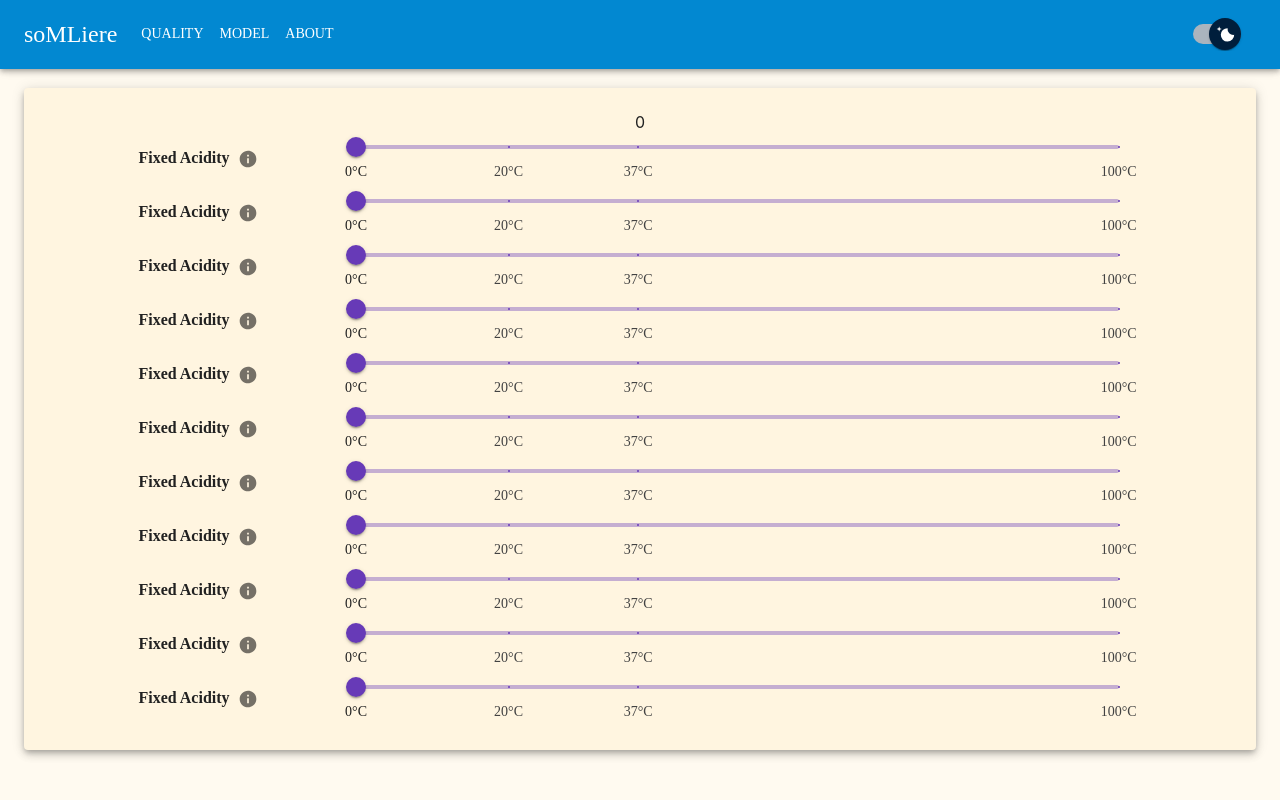
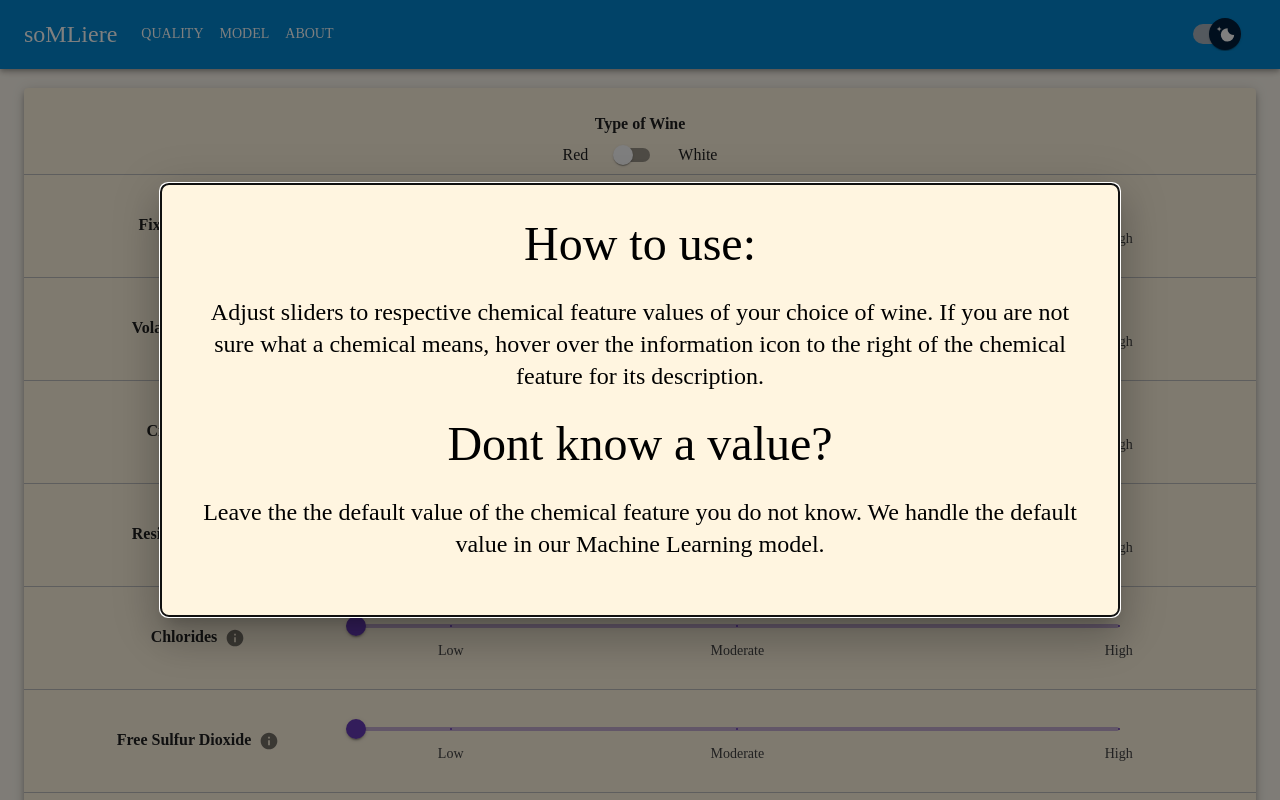
Before and after one commit to Ismael-Barajas/soMLiere-frontend, a Next.js app: page /quality in a window 1280 px wide. Shown: the top 800 px of the page. Built offline with nearby package versions, Linux system fonts and the light colour scheme.

Commit message:
Quality page implemented

```diff
--- a/constants/wineFeatures.json
+++ b/constants/wineFeatures.json
@@ -3,77 +3,253 @@
     "feature": "Fixed Acidity",
     "form_name": "fixed_acidity",
     "min": 0,
-    "max": 100,
-    "description": "Something being written in this man  this has to be very long just to test what is testing if this is a new line wow"
+    "max": 16,
+    "step": 0.1,
+    "unit": "<sup>g</sup>&frasl;<sub>dm<sup>3</sup></sub>",
+    "marks": [
+      {
+        "value": 2,
+        "label": "Low"
+      },
+      {
+        "value": 8,
+        "label": "Moderate"
+      },
+      {
+        "value": 16,
+        "label": "High"
+      }
+    ],
+    "description": "Primary fixed acids found in wine are tartaric, succinic, citric, and malic."
   },
   {
-    "feature": "Fixed Acidity",
-    "form_name": "fixed_acidity",
+    "feature": "Volatile Acidity",
+    "form_name": "volatile_acidity",
     "min": 0,
-    "max": 100,
-    "description": "Something being written in this man  this has to be very long just to test what is goiing on\ntesting if this is a new line wow"
+    "max": 1.6,
+    "step": 0.01,
+    "unit": "<sup>g</sup>&frasl;<sub>dm<sup>3</sup></sub>",
+    "marks": [
+      {
+        "value": 0.2,
+        "label": "Low"
+      },
+      {
+        "value": 0.8,
+        "label": "Moderate"
+      },
+      {
+        "value": 1.6,
+        "label": "High"
+      }
+    ],
+    "description": "Volatile acidity is the gaseous acids present in wine."
   },
   {
-    "feature": "Fixed Acidity",
-    "form_name": "fixed_acidity",
+    "feature": "Citric Acid",
+    "form_name": "citric_acid",
     "min": 0,
-    "max": 100,
-    "description": "Something being written in this man  this has to be very long just to test what is goiing on\ntesting if this is a new line wow"
+    "max": 1.7,
+    "step": 0.01,
+    "unit": "<sup>g</sup>&frasl;<sub>dm<sup>3</sup></sub>",
+    "marks": [
+      {
+        "value": 0.21,
+        "label": "Low"
+      },
+      {
+        "value": 0.85,
+        "label": "Moderate"
+      },
+      {
+        "value": 1.7,
+        "label": "High"
+      }
+    ],
+    "description": "It is weak organic acid, found in citrus fruits naturally."
   },
   {
-    "feature": "Fixed Acidity",
-    "form_name": "fixed_acidity",
+    "feature": "Residual Sugar",
+    "form_name": "residual_sugar",
     "min": 0,
-    "max": 100,
-    "description": "Something being written in this man  this has to be very long just to test what is goiing on\ntesting if this is a new line wow"
+    "max": 70,
+    "step": 0.01,
+    "unit": "<sup>g</sup>&frasl;<sub>dm<sup>3</sup></sub>",
+    "marks": [
+      {
+        "value": 8.7,
+        "label": "Low"
+      },
+      {
+        "value": 35,
+        "label": "Moderate"
+      },
+      {
+        "value": 70,
+        "label": "High"
+      }
+    ],
+    "description": "Amount of sugar left after fermentation."
   },
   {
-    "feature": "Fixed Acidity",
-    "form_name": "fixed_acidity",
+    "feature": "Chlorides",
+    "form_name": "chlorides",
     "min": 0,
-    "max": 100,
-    "description": "Something being written in this man  this has to be very long just to test what is goiing on\ntesting if this is a new line wow"
+    "max": 0.7,
+    "step": 0.001,
+    "unit": "<sup>g</sup>&frasl;<sub>dm<sup>3</sup></sub>",
+    "marks": [
+      {
+        "value": 0.087,
+        "label": "Low"
+      },
+      {
+        "value": 0.35,
+        "label": "Moderate"
+      },
+      {
+        "value": 0.7,
+        "label": "High"
+      }
+    ],
+    "description": "Amount of salt present in wine."
   },
   {
-    "feature": "Fixed Acidity",
-    "form_name": "fixed_acidity",
+    "feature": "Free Sulfur Dioxide",
+    "form_name": "free_sulfur_dioxide",
     "min": 0,
-    "max": 100,
-    "description": "Something being written in this man  this has to be very long just to test what is goiing on\ntesting if this is a new line wow"
+    "max": 290,
+    "step": 1,
+    "unit": "<sup>mg</sup>&frasl;<sub>dm<sup>3</sup></sub>",
+    "marks": [
+      {
+        "value": 36,
+        "label": "Low"
+      },
+      {
+        "value": 145,
+        "label": "Moderate"
+      },
+      {
+        "value": 290,
+        "label": "High"
+      }
+    ],
+    "description": "So2 is used for prevention of wine by oxidation and microbial spoilage."
   },
   {
-    "feature": "Fixed Acidity",
-    "form_name": "fixed_acidity",
+    "feature": "Total Sulfur Dioxide",
+    "form_name": "total_sulfur_dioxide",
     "min": 0,
-    "max": 100,
-    "description": "Something being written in this man  this has to be very long just to test what is goiing on\ntesting if this is a new line wow"
+    "max": 450,
+    "step": 1,
+    "unit": "<sup>mg</sup>&frasl;<sub>dm<sup>3</sup></sub>",
+    "marks": [
+      {
+        "value": 56,
+        "label": "Low"
+      },
+      {
+        "value": 225,
+        "label": "Moderate"
+      },
+      {
+        "value": 450,
+        "label": "High"
+      }
+    ],
+    "description": "Is the portion of SO2 that is free in the wine plus the portion that is bound to other chemicals in the wine such as aldehydes, pigments, or sugars."
   },
   {
-    "feature": "Fixed Acidity",
-    "form_name": "fixed_acidity",
-    "min": 0,
-    "max": 100,
-    "description": "Something being written in this man  this has to be very long just to test what is goiing on\ntesting if this is a new line wow"
+    "feature": "Density",
+    "form_name": "density",
+    "min": 0.98,
+    "max": 1.04,
+    "step": 0.00001,
+    "unit": "<sup>g</sup>&frasl;<sub>cm<sup>3</sup></sub>",
+    "marks": [
+      {
+        "value": 0.98746,
+        "label": "Low"
+      },
+      {
+        "value": 1.01,
+        "label": "Moderate"
+      },
+      {
+        "value": 1.04,
+        "label": "High"
+      }
+    ],
+    "description": "The density of water is close to that of water depending on the percent alcohol and sugar content."
   },
   {
-    "feature": "Fixed Acidity",
-    "form_name": "fixed_acidity",
-    "min": 0,
-    "max": 100,
-    "description": "Something being written in this man  this has to be very long just to test what is goiing on\ntesting if this is a new line wow"
+    "feature": "pH",
+    "form_name": "pH",
+    "min": 2.6,
+    "max": 4,
+    "step": 0.01,
+    "unit": "su",
+    "marks": [
+      {
+        "value": 2.775,
+        "label": "Low"
+      },
+      {
+        "value": 3.3,
+        "label": "Moderate"
+      },
+      {
+        "value": 4,
+        "label": "High"
+      }
+    ],
+    "description": "Describes how acidic or basic a wine is, most wines are between 3-4 on the pH scale."
   },
   {
-    "feature": "Fixed Acidity",
-    "form_name": "fixed_acidity",
-    "min": 0,
-    "max": 100,
-    "description": "Something being written in this man  this has to be very long just to test what is goiing on\ntesting if this is a new line wow"
+    "feature": "Sulphates",
+    "form_name": "sulphates",
+    "min": 0.2,
+    "max": 2,
+    "step": 0.01,
+    "unit": "<sup>g</sup>&frasl;<sub>dm<sup>3</sup></sub>",
+    "marks": [
+      {
+        "value": 0.42,
+        "label": "Low"
+      },
+      {
+        "value": 1.1,
+        "label": "Moderate"
+      },
+      {
+        "value": 2,
+        "label": "High"
+      }
+    ],
+    "description": "Added sulfites preserve freshness and protect wine from oxidation, and bacteria."
   },
   {
-    "feature": "Fixed Acidity",
-    "form_name": "fixed_acidity",
-    "min": 0,
-    "max": 100,
-    "description": "Something being written in this man  this has to be very long just to test what is goiing on\ntesting if this is a new line wow"
+    "feature": "Alcohol",
+    "form_name": "alcohol",
+    "min": 5,
+    "max": 15,
+    "step": 0.1,
+    "unit": "%",
+    "marks": [
+      {
+        "value": 6.2,
+        "label": "Low"
+      },
+      {
+        "value": 10,
+        "label": "Moderate"
+      },
+      {
+        "value": 15,
+        "label": "High"
+      }
+    ],
+    "description": "Percent of alcohol present in wine."
   }
 ]
--- a/pages/quality.js
+++ b/pages/quality.js
@@ -7,40 +7,40 @@ import {
   Typography,
   Tooltip,
   IconButton,
+  Stack,
+  Switch,
+  Button,
+  Modal,
+  Divider,
+  CircularProgress,
 } from "@mui/material";
 import { useState } from "react";
 import { MetaTags } from "../components";
 import InfoIcon from "@mui/icons-material/Info";
 import wineFeatures from "../constants/wineFeatures.json";
+import parse from "html-react-parser";
+import axios from "axios";
+import { useRouter } from "next/router";
+import Image from "next/image";
 
-const marks = [
-  {
-    value: 0,
-    label: "0°C",
-  },
-  {
-    value: 20,
-    label: "20°C",
-  },
-  {
-    value: 37,
-    label: "37°C",
-  },
-  {
-    value: 100,
-    label: "100°C",
-  },
-];
-
-const valueText = (value) => {
-  return `${value}°C`;
+const style = {
+  position: "absolute",
+  top: "50%",
+  left: "50%",
+  transform: "translate(-50%, -50%)",
+  width: "max(75%, 300px)",
+  bgcolor: "background.paper",
+  border: "1px solid #000",
+  borderRadius: 2,
+  boxShadow: 24,
+  p: 4,
 };
 
 const InputRow = (props) => {
   const { label, description } = props;
 
   return (
-    <Container>
+    <Container sx={{ py: 3 }}>
       <Grid container item direction="row" alignItems="center" spacing={2}>
         <Grid item xs={3}>
           <Typography>
@@ -61,20 +61,30 @@ const InputRow = (props) => {
 };
 
 const Quality = () => {
+  const router = useRouter();
   const [formValues, setFormValues] = useState({
-    fixed_acidity: 0,
-    volatile_acidity: 0,
-    citric_acid: 0,
-    residual_sugar: 0,
-    chlorides: 0,
-    free_sulfur_dioxide: 0,
-    total_sulfur_dioxide: 0,
-    density: 0,
-    pH: 0,
-    sulphates: 0,
-    alcohol: 0,
-    type: "",
+    fixed_acidity: "NA",
+    volatile_acidity: "NA",
+    citric_acid: "NA",
+    residual_sugar: "NA",
+    chlorides: "NA",
+    free_sulfur_dioxide: "NA",
+    total_sulfur_dioxide: "NA",
+    density: "NA",
+    pH: "NA",
+    sulphates: "NA",
+    alcohol: "NA",
+    type: "red",
   });
+  const [open, setOpen] = useState(false);
+  const [infoOpen, setInfoOpen] = useState(true);
+  const [loading, setLoading] = useState(false);
+
+  const handleOpen = () => setOpen(true);
+  const handleClose = () => {
+    setOpen(false);
+    setInfoOpen(false);
+  };
 
   const handleFormValues = (name, value) => {
     setFormValues((preValues) => {
@@ -82,31 +92,169 @@ const Quality = () => {
     });
   };
 
+  const handleType = (event) => {
+    setFormValues((preValues) => {
+      return {
+        ...preValues,
+        [event.target.name]: event.target.checked ? "white" : "red",
+      };
+    });
+  };
+
+  const getQualityRating = () => {
+    setLoading(true);
+    axios
+      .post(
+        "https://24z16yev6i.execute-api.us-west-1.amazonaws.com/default/somliere",
+        formValues
+      )
+      .then((res) => {
+        console.log(res);
+        setLoading(false);
+        router.push(
+          {
+            pathname: "/results",
+            query: { quality_result: res.data.score, success: true },
+          },
+          undefined,
+          { shallow: true }
+        );
+      })
+      .catch((err) => {
+        console.log(err);
+        setLoading(false);
+        router.push(
+          {
+            pathname: "/results",
+            query: { quality_result: null, success: false },
+          },
+          undefined,
+          { shallow: true }
+        );
+      });
+  };
+
   return (
     <Container maxWidth="xl">
       <MetaTags title="Quality" description="Provide features of wine." />
       <Paper align="center" elevation={5} sx={{ my: 3, py: 3 }}>
-        <Box>{formValues.fixed_acidity}</Box>
+        <Container>
+          <Typography>
+            <b>Type of Wine</b>
+          </Typography>
+          <Box sx={{ display: "flex", justifyContent: "center" }}>
+            <Stack direction="row" spacing={2} alignItems="center">
+              <Typography>Red</Typography>
+              <Switch onChange={handleType} name="type" />
+              <Typography>White</Typography>
+            </Stack>
+          </Box>
+        </Container>
+        <Divider />
         {wineFeatures.map((feature, index) => {
           return (
+            <Box key={index}>
               <InputRow
                 label={feature.feature}
                 description={feature.description}
-              key={index}
               >
                 <Slider
                   defaultValue={0}
                   name={feature.form_name}
-                getAriaValueText={valueText}
                   valueLabelDisplay="auto"
-                onChange={(e, value) => handleFormValues(e.target.name, value)}
-                marks={marks}
+                  onChange={(e, value) =>
+                    handleFormValues(e.target.name, value)
+                  }
+                  marks={feature.marks}
+                  step={feature.step}
                   min={feature.min}
                   max={feature.max}
                 />
               </InputRow>
+              <Divider />
+            </Box>
           );
         })}
+        <Button onClick={handleOpen} sx={{ mt: 2 }}>
+          Review
+        </Button>
+        <Modal open={open} onClose={handleClose} sx={{ overflow: "scroll" }}>
+          <Box sx={style}>
+            {!loading ? (
+              <>
+                <Typography variant="h6" align="center">
+                  <b>Type of Wine</b>
+                </Typography>
+                <Typography align="center">
+                  {formValues.type.toUpperCase()}
+                </Typography>
+                <Divider />
+                {wineFeatures.map((feature, index) => {
+                  return (
+                    <Box key={index}>
+                      <Typography variant="h6" align="center">
+                        <b>{feature.feature}</b>
+                      </Typography>
+                      <Typography align="center">
+                        {formValues[feature.form_name]} {parse(feature.unit)}
+                      </Typography>
+                      <Divider />
+                    </Box>
+                  );
+                })}
+                <Box sx={{ display: "flex", justifyContent: "center", mt: 3 }}>
+                  <Button onClick={getQualityRating}>
+                    Submit for Quality Rating
+                  </Button>
+                </Box>
+              </>
+            ) : (
+              <Box
+                sx={{
+                  display: "flex",
+                  justifyContent: "center",
+                  flexDirection: "column",
+                  alignItems: "center",
+                }}
+              >
+                <Typography variant="h3" sx={{ mb: 5 }}>
+                  Working on it.
+                </Typography>
+                <CircularProgress color="secondary" size={150} />
+                <Typography variant="h4" sx={{ mt: 5 }}>
+                  Chill out for a sec....
+                </Typography>
+                <Typography variant="h4" align="center">
+                  {"You'll be redirected soon if nothing goes wrong :)"}
+                </Typography>
+              </Box>
+            )}
+          </Box>
+        </Modal>
+        <Modal
+          open={infoOpen}
+          onClose={handleClose}
+          sx={{ overflow: "scroll" }}
+        >
+          <Box sx={style}>
+            <Typography variant="h3" align="center">
+              How to use:
+            </Typography>
+            <Typography variant="h5" align="center" sx={{ py: 3 }}>
+              Adjust sliders to respective chemical feature values of your
+              choice of wine. If you are not sure what a chemical means, hover
+              over the information icon to the right of the chemical feature for
+              its description.
+            </Typography>
+            <Typography variant="h3" align="center">
+              Dont know a value?
+            </Typography>
+            <Typography variant="h5" align="center" sx={{ py: 3 }}>
+              Leave the the default value of the chemical feature you do not
+              know. We handle the default value in our Machine Learning model.
+            </Typography>
+          </Box>
+        </Modal>
       </Paper>
     </Container>
   );
```
Lines whose indentation alone changed are shown as unchanged.
